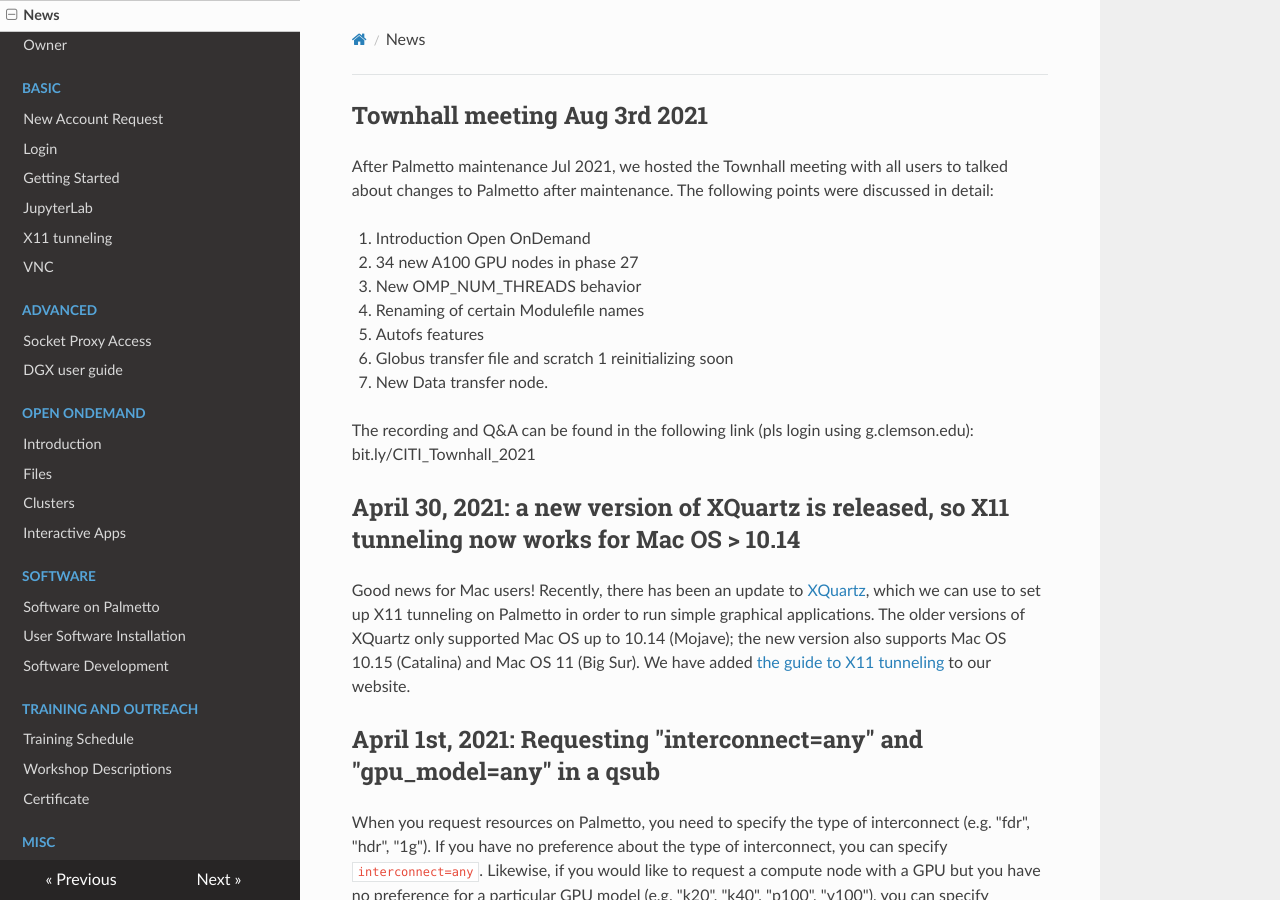
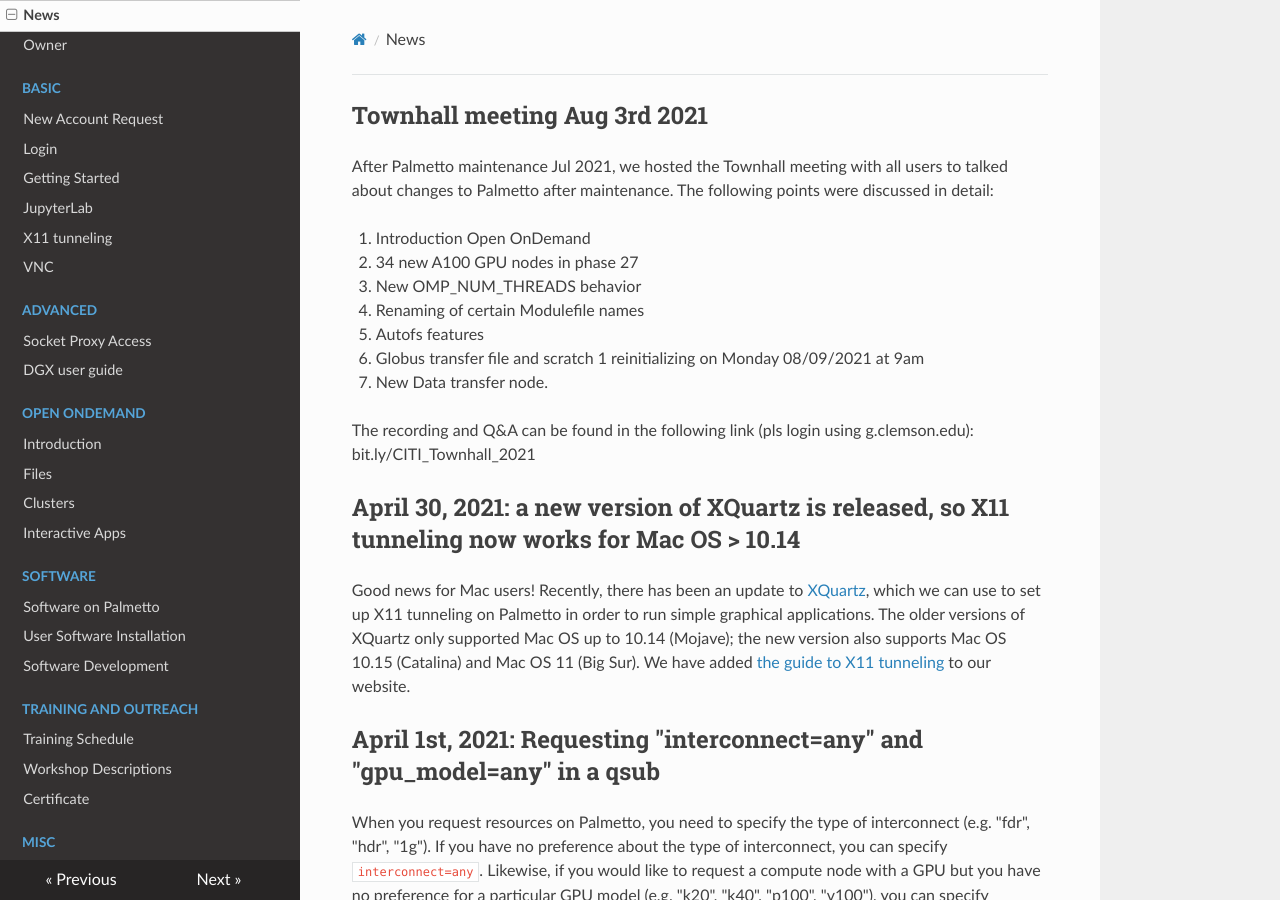
Before and after one commit to clemsonciti/palmetto-documentation, an MkDocs documentation site: the page built from docs/news.md, in a window 1280 px wide and 900 px high. Built offline with MkDocs 1.6.1, drawn with Linux system fonts in a browser that asks for light colours; nearby versions of some CDN libraries.

Commit message:
Update news.md

```diff
--- a/docs/news.md
+++ b/docs/news.md
@@ -7,7 +7,7 @@ The following points were discussed in detail:
 3. New OMP_NUM_THREADS behavior
 4. Renaming of certain Modulefile names
 5. Autofs features
-6. Globus transfer file and scratch 1 reinitializing soon
+6. Globus transfer file and scratch 1 reinitializing on Monday 08/09/2021 at 9am
 7. New Data transfer node.
 
 The recording and Q&A can be found in the following link (pls login using g.clemson.edu):
```
